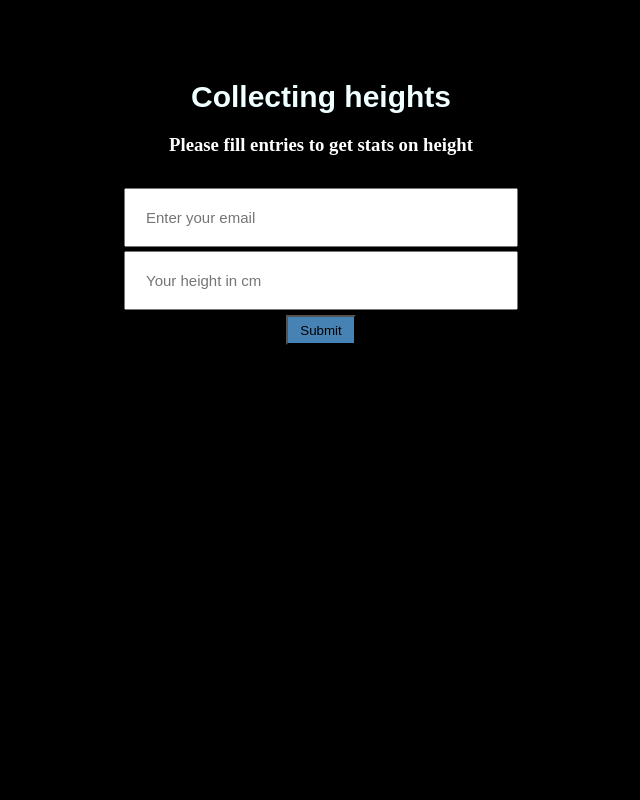
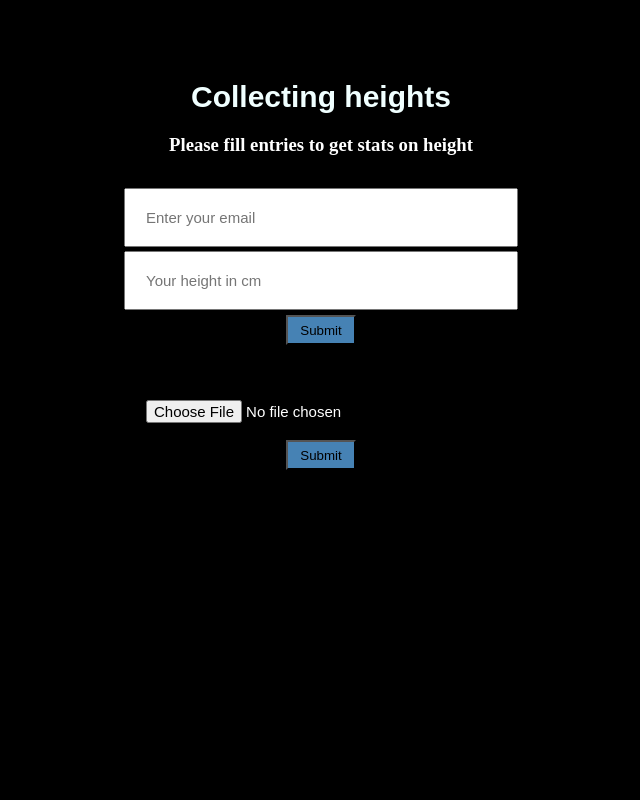
Before and after one commit to TrellixVulnTeam/App9DatacollectorWebApp_1G6S, a Flask app: page / in a window 1280 px wide. Shown: the whole page, without its empty margins (319-959 px from the left). Run offline with Flask 2, Linux system fonts and the light colour scheme.

Commit message:
html config

```diff
--- a/templates/index.html
+++ b/templates/index.html
@@ -20,6 +20,10 @@
                 <input title="Your data will be safe with us" placeholder="Your height in cm" type="number" min="50" max="300" name="height_name" required> <br>
                 <button type="submit" onclick="emailexists()">Submit</button>
             </form>
+            <form action="{{url_for('file_upload')}}" method="POST" enctype="multipart/form-data"</form>
+                <input type="file" name="file"> <br>
+                <button type="submit" onclick="emailexists()">Submit</button>
+            </form>
         </div>
     </body>
 </html>
```
